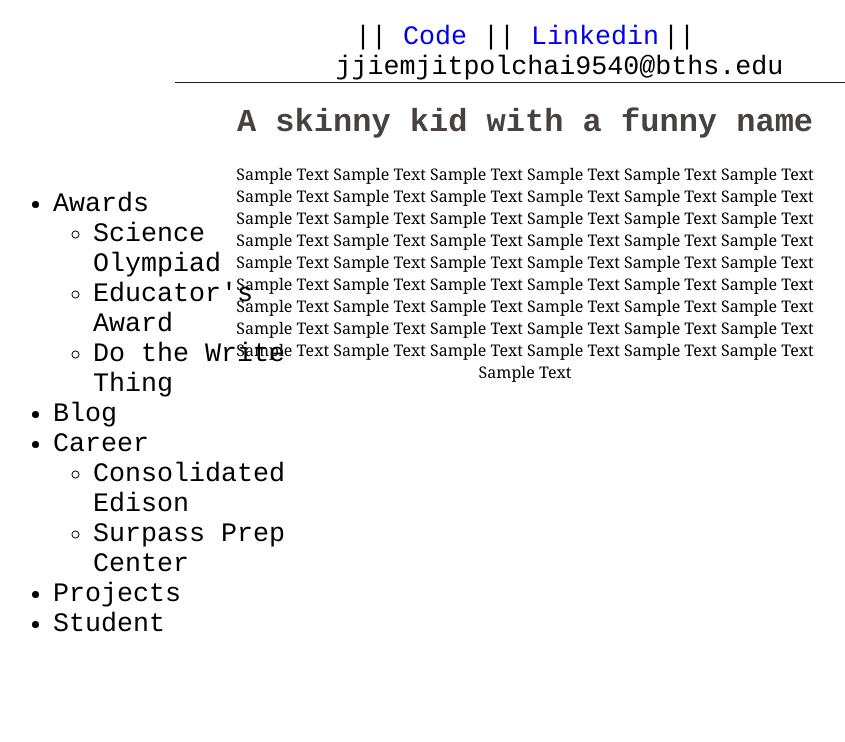
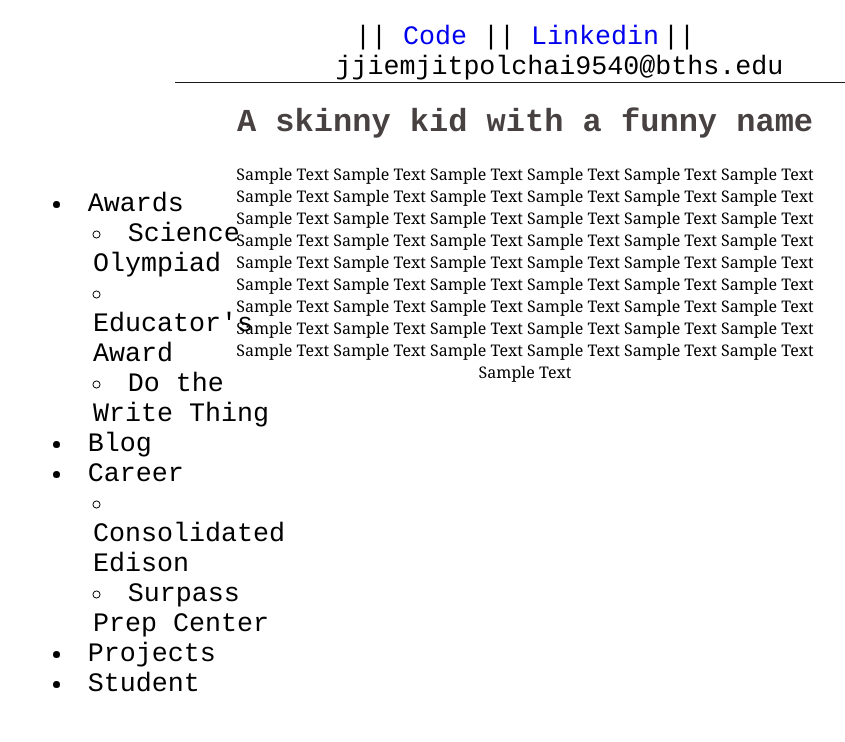
Before and after one commit to gammaseeker/gammaseeker.github.io, a PHP site: page / in a window 1280 px wide. Shown: the part 58-800 px from the top of the page, without its empty margins (115-960 px from the left). Run offline with PHP 8.4, Linux system fonts and the light colour scheme.

Commit message:
Update indexCSS.css

```diff
--- a/css/indexCSS.css
+++ b/css/indexCSS.css
@@ -50,6 +50,7 @@ a
 ul
 {
 	float:left;
+	list-style-position:inside;
 }
 li:hover
 {
```
